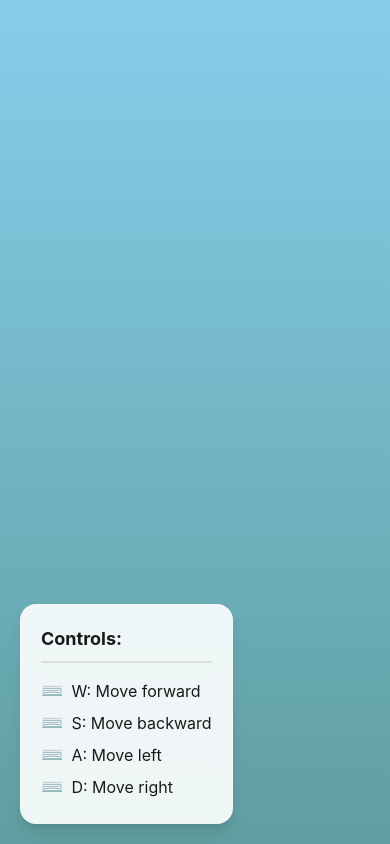
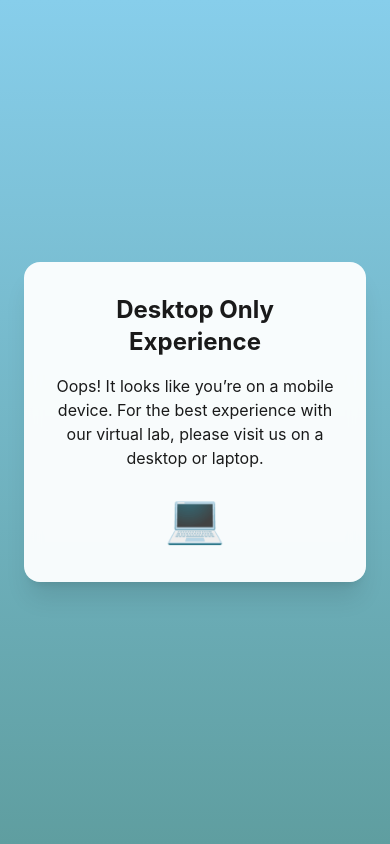
Before and after one commit to betulerkoc/chemistry-lab, a React (Vite) app: page / in a window 390 px wide. Built offline with nearby package versions, Linux system fonts and the light colour scheme; no server answers.

Commit message:
restrick mobile users

```diff
--- a/src/App.jsx
+++ b/src/App.jsx
@@ -1,9 +1,45 @@
-import './App.css'
+import React, { useState, useEffect } from 'react';
 import { BrowserRouter, Routes, Route } from 'react-router-dom';
+import './App.css';
+
 import MainLab from './components/MainLab';
 import SoapMakingExperiment from './components/SoapMakingExperiment';
 import AspirinSynthesisExperiment from './components/AspirinSynthesisExperiment';
+
+function MobileMessage() {
+  return (
+    <div className="fixed inset-0 bg-gradient-to-b from-[#87CEEB] to-[#5F9EA0] flex items-center justify-center p-6">
+      <div className="bg-white/95 p-8 rounded-2xl shadow-xl backdrop-blur text-center text-black max-w-md">
+        <h2 className="text-2xl font-bold mb-4">Desktop Only Experience</h2>
+        <p className="text-gray-600">
+        Oops! It looks like you’re on a mobile device. For the best experience with our virtual lab, please visit us on a desktop or laptop.
+        </p>
+        <div className="text-5xl mt-6 mb-2">💻</div>
+      </div>
+    </div>
+  );
+}
+
 function App() {
+  const [isMobile, setIsMobile] = useState(false);
+
+  useEffect(() => {
+    function handleResize() {
+      setIsMobile(window.innerWidth <= 768);
+    }
+
+    handleResize();
+    window.addEventListener('resize', handleResize);
+
+    return () => {
+      window.removeEventListener('resize', handleResize);
+    };
+  }, []);
+
+  if (isMobile) {
+    return <MobileMessage />;
+  }
+
   return (
     <BrowserRouter>
       <Routes>
@@ -12,7 +48,7 @@ function App() {
         <Route path="/aspirin-synthesis" element={<AspirinSynthesisExperiment />} />
       </Routes>
     </BrowserRouter>
-  )
+  );
 }
 
-export default App
+export default App;
```
